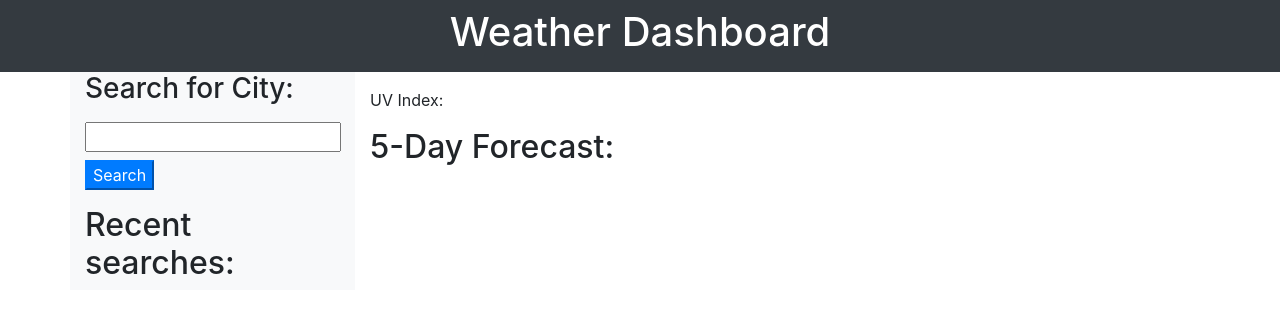
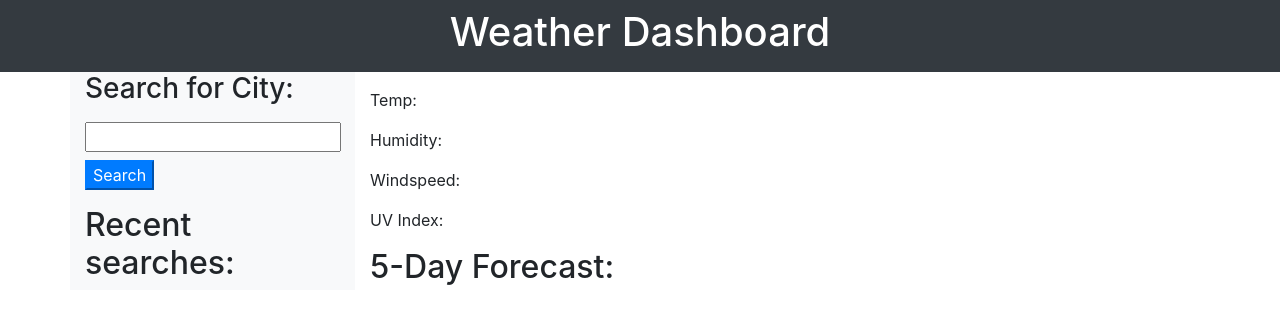
Before and after one commit to maryammuska/weather-dashboard, a plain HTML site: page index.html in a window 1280 px wide. Drawn offline with nearby package versions, Linux system fonts and the light colour scheme.

```diff
--- a/index.html
+++ b/index.html
@@ -49,9 +49,9 @@
               <h1 id="cityNameDate"></h1>
               <p id="currentDate"></p>
 
-              <p id="temp"></p>
-              <p id="humidity"></p>
-              <p id="windSpeed"></p>
+              <p id="temp">Temp:</p>
+              <p id="humidity">Humidity:</p>
+              <p id="windSpeed">Windspeed:</p>
               <p id="uv">UV Index:<span id="index-highlight"></span></p>
             </div>
           </div>
```
Also changed, not shown: assets/js/script.js (line endings or trailing spaces), 1 other file.
